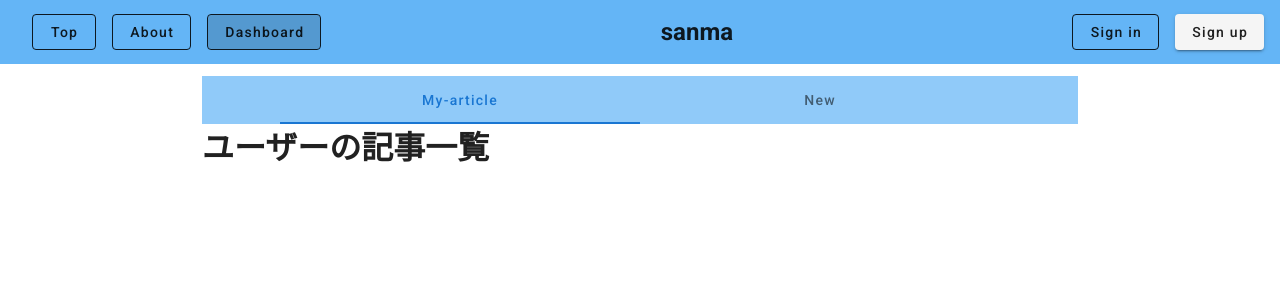
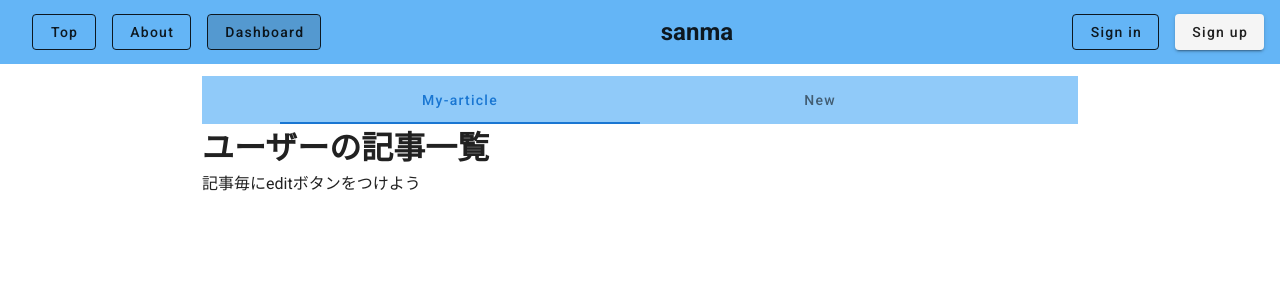
Before and after one commit to jigintern/sanma, a Vue app in the folder front/: page /dashboard in a window 1280 px wide. Shown: the top 300 px of the page. Built offline with nearby package versions, Linux system fonts and the light colour scheme.

Commit message:
コメントつけたし

```diff
--- a/front/src/views/Dashboard.vue
+++ b/front/src/views/Dashboard.vue
@@ -5,6 +5,7 @@
         <v-tab class="text-none">My-article</v-tab>
         <v-tab-item>
           <h1>ユーザーの記事一覧</h1>
+          <span>記事毎にeditボタンをつけよう</span>
         </v-tab-item>
         <v-tab class="text-none">New</v-tab>
         <v-tab-item>
```
